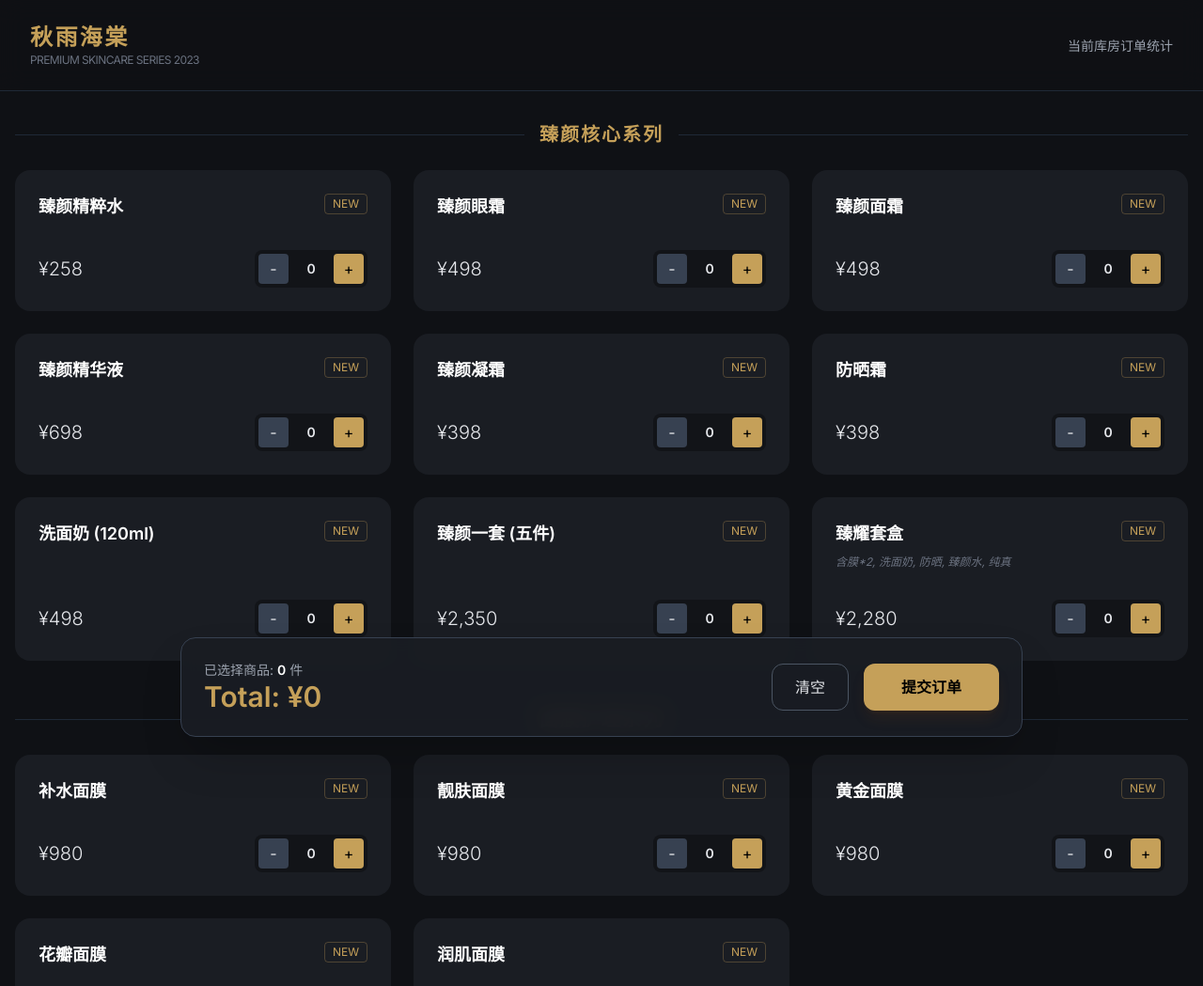
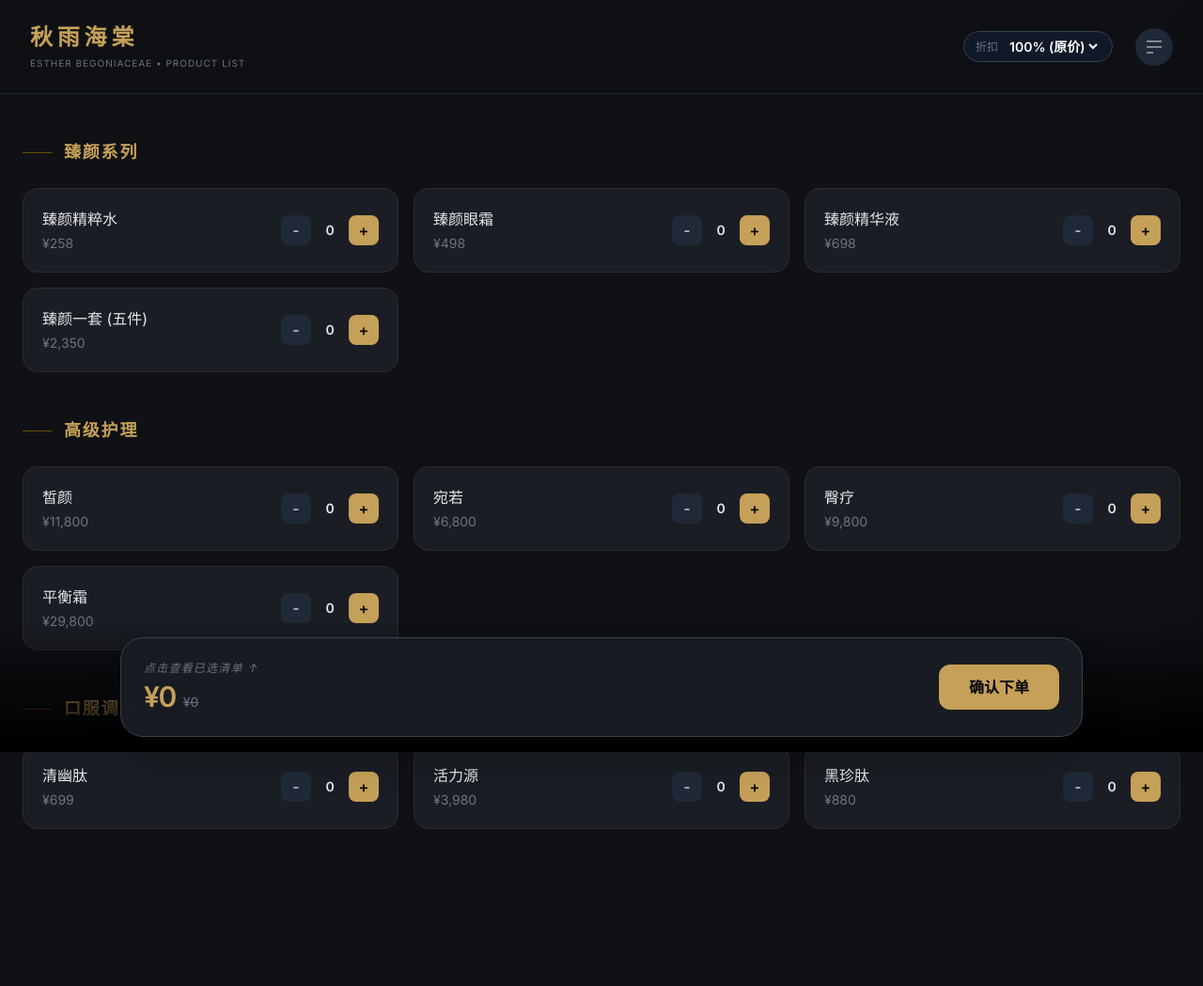
Before and after one commit to master-psy/qyhtgoodsprice, a plain HTML site: page index.html in a window 1280 px wide. Shown: the top 1049 px of the page at 94% size. Drawn offline with nearby package versions, Linux system fonts and the light colour scheme.

Commit message:
Update index.html

```diff
--- a/index.html
+++ b/index.html
@@ -3,224 +3,223 @@
 <head>
     <meta charset="UTF-8">
     <meta name="viewport" content="width=device-width, initial-scale=1.0">
-    <title>秋雨海棠 | 产品选购中心</title>
+    <title>秋雨海棠 | 数字化订货单</title>
     <script src="https://cdn.tailwindcss.com"></script>
     <link href="https://fonts.googleapis.com/css2?family=Inter:wght@300;400;600&family=Noto+Serif+SC:wght@400;700&display=swap" rel="stylesheet">
     <style>
-        :root {
-            --brand-gold: #c5a059;
-            --dark-bg: #0f1115;
-            --card-bg: #1a1d23;
-        }
-        body {
-            font-family: 'Inter', 'Noto Serif SC', serif;
-            background-color: var(--dark-bg);
-            color: #e5e7eb;
-            scroll-behavior: smooth;
-        }
+        :root { --brand-gold: #c5a059; --dark-bg: #0f1115; --card-bg: #1a1d23; }
+        body { font-family: 'Inter', 'Noto Serif SC', serif; background-color: var(--dark-bg); color: #e5e7eb; overflow-x: hidden; }
         .gold-text { color: var(--brand-gold); }
-        .gold-border { border-color: var(--brand-gold); }
         .gold-bg { background-color: var(--brand-gold); }
+        .product-card { transition: all 0.3s ease; border: 1px solid #2d2d2d; }
+        .product-card:hover { border-color: var(--brand-gold); background: #22262d; }
 
-        /* 自定义滚动条 */
-        ::-webkit-scrollbar { width: 6px; }
-        ::-webkit-scrollbar-thumb { background: #374151; border-radius: 10px; }
-
-        .product-card {
-            transition: all 0.3s cubic-bezier(0.4, 0, 0.2, 1);
-            border: 1px solid transparent;
-        }
-        .product-card:hover {
-            transform: translateY(-4px);
-            border-color: var(--brand-gold);
-            box-shadow: 0 10px 20px rgba(0,0,0,0.3);
-        }
-        .cart-panel {
-            backdrop-filter: blur(10px);
-            background: rgba(26, 29, 35, 0.95);
-        }
+        /* 侧边栏动画 */
+        #cart-drawer { transition: transform 0.4s cubic-bezier(0.4, 0, 0.2, 1); transform: translateX(100%); }
+        #cart-drawer.open { transform: translateX(0); }
+        .drawer-overlay { transition: opacity 0.3s ease; opacity: 0; pointer-events: none; }
+        .drawer-overlay.open { opacity: 1; pointer-events: auto; }
     </style>
 </head>
-<body class="antialiased">
+<body class="antialiased pb-32">
 
-    <header class="sticky top-0 z-50 py-6 px-8 flex justify-between items-center bg-[#0f1115]/80 backdrop-blur-md border-b border-gray-800">
+    <header class="sticky top-0 z-40 py-6 px-8 flex justify-between items-center bg-[#0f1115]/90 backdrop-blur-md border-b border-gray-800">
         <div>
-            <h1 class="text-2xl font-bold tracking-widest gold-text">秋雨海棠</h1>
-            <p class="text-xs text-gray-500 uppercase tracking-tighter">Premium Skincare Series 2023</p>
+            <h1 class="text-2xl font-bold tracking-[0.2em] gold-text uppercase">秋雨海棠</h1>
+            <p class="text-[10px] text-gray-500 tracking-widest mt-1">ESTHER BEGONIACEAE • PRODUCT LIST</p>
         </div>
-        <div class="text-right">
-            <span class="text-sm text-gray-400">当前库房订单统计</span>
+        <div class="flex items-center space-x-6">
+            <div class="hidden md:flex items-center bg-gray-900 px-3 py-1.5 rounded-full border border-gray-700">
+                <span class="text-xs text-gray-500 mr-2">折扣</span>
+                <select id="discount-select" onchange="calculateTotal()" class="bg-transparent text-sm font-bold text-white border-none focus:ring-0 cursor-pointer">
+                    <option value="1">100% (原价)</option>
+                    <option value="0.9">90% (9折)</option>
+                    <option value="0.8">80% (8折)</option>
+                    <option value="0.5">50% (半价)</option>
+                </select>
+            </div>
+            <button onclick="toggleDrawer()" class="relative p-2 bg-gray-800 rounded-full hover:bg-gray-700 transition">
+                <svg xmlns="http://www.w3.org/2000/svg" class="h-6 w-6" fill="none" viewBox="0 0 24 24" stroke="currentColor">
+                    <path stroke-linecap="round" stroke-linejoin="round" stroke-width="2" d="List" />
+                    <path d="M4 6h16M4 12h16M4 18h7" />
+                </svg>
+                <span id="cart-dot" class="absolute -top-1 -right-1 w-4 h-4 bg-red-500 rounded-full text-[10px] flex items-center justify-center hidden">0</span>
+            </button>
         </div>
     </header>
 
-    <main class="max-w-7xl mx-auto px-4 py-8 pb-32">
-        <div id="product-container" class="space-y-12">
+    <main class="max-w-7xl mx-auto px-6 py-12" id="product-container"></main>
+
+    <div class="fixed bottom-0 left-0 right-0 z-30 p-4 bg-gradient-to-t from-black to-transparent">
+        <div class="max-w-5xl mx-auto bg-[#1a1d23]/95 backdrop-blur-xl border border-gray-700 p-6 rounded-3xl shadow-2xl flex flex-wrap items-center justify-between">
+            <div class="cursor-pointer" onclick="toggleDrawer()">
+                <p class="text-xs text-gray-500 uppercase tracking-widest mb-1 italic">点击查看已选清单 ↑</p>
+                <div class="flex items-baseline space-x-2">
+                    <span class="text-3xl font-bold gold-text tracking-tighter">¥<span id="final-price">0</span></span>
+                    <span class="text-sm text-gray-500 line-through">¥<span id="raw-price">0</span></span>
+                </div>
             </div>
-    </main>
-
-    <div class="fixed bottom-0 left-0 right-0 p-4 z-50">
-        <div class="max-w-4xl mx-auto cart-panel rounded-2xl border border-gray-700 p-6 flex flex-col md:flex-row items-center justify-between shadow-2xl">
-            <div class="mb-4 md:mb-0">
-                <p class="text-gray-400 text-sm">已选择商品: <span id="total-count" class="text-white font-bold">0</span> 件</p>
-                <h2 class="text-3xl font-bold gold-text">Total: ¥<span id="total-price">0</span></h2>
-            </div>
-            <div class="flex space-x-4">
-                <button onclick="resetCart()" class="px-6 py-3 rounded-xl border border-gray-600 hover:bg-gray-800 transition">清空</button>
-                <button class="px-10 py-3 rounded-xl gold-bg text-black font-bold hover:opacity-90 transition shadow-lg shadow-yellow-900/20">
-                    提交订单
+            <div class="flex items-center space-x-4">
+                <div id="save-banner" class="hidden px-3 py-1 bg-yellow-900/20 border border-yellow-700/50 rounded-lg text-xs gold-text">
+                    已省 ¥<span id="save-value">0</span>
+                </div>
+                <button onclick="toggleDrawer()" class="gold-bg text-black font-bold px-8 py-3 rounded-xl hover:brightness-110 transition-all">
+                    确认下单
                 </button>
             </div>
         </div>
     </div>
 
+    <div id="drawer-overlay" onclick="toggleDrawer()" class="drawer-overlay fixed inset-0 bg-black/60 z-[60]"></div>
+    <div id="cart-drawer" class="fixed top-0 right-0 h-full w-full max-w-md bg-[#16191e] z-[70] shadow-2xl flex flex-col border-l border-gray-800">
+        <div class="p-6 border-b border-gray-800 flex justify-between items-center">
+            <h2 class="text-xl font-bold tracking-wider">已选明细</h2>
+            <button onclick="toggleDrawer()" class="text-gray-400 hover:text-white text-2xl">&times;</button>
+        </div>
+
+        <div id="cart-list" class="flex-1 overflow-y-auto p-6 space-y-4">
+            <div class="text-center py-20 text-gray-600">
+                <p>清单空空如也</p>
+            </div>
+        </div>
+
+        <div class="p-6 bg-black/40 border-t border-gray-800">
+            <div class="flex justify-between mb-4">
+                <span class="text-gray-400">商品件数</span>
+                <span id="drawer-count" class="font-bold">0 件</span>
+            </div>
+            <div class="flex justify-between mb-6">
+                <span class="text-gray-400">应付总额</span>
+                <span class="text-2xl font-bold gold-text">¥<span id="drawer-price">0</span></span>
+            </div>
+            <button class="w-full gold-bg text-black font-bold py-4 rounded-xl shadow-lg">提交保存</button>
+        </div>
+    </div>
+
     <script>
-        // 商品数据结构
-        const productData = [
-            {
-                category: "臻颜核心系列",
-                items: [
-                    { id: 1, name: "臻颜精粹水", price: 258 },
-                    { id: 2, name: "臻颜眼霜", price: 498 },
-                    { id: 3, name: "臻颜面霜", price: 498 },
-                    { id: 4, name: "臻颜精华液", price: 698 },
-                    { id: 5, name: "臻颜凝霜", price: 398 },
-                    { id: 6, name: "防晒霜", price: 398 },
-                    { id: 7, name: "洗面奶 (120ml)", price: 498 },
-                    { id: 8, name: "臻颜一套 (五件)", price: 2350 },
-                    { id: 9, name: "臻耀套盒", price: 2280, note: "含膜*2, 洗面奶, 防晒, 臻颜水, 纯真" }
-                ]
-            },
-            {
-                category: "面膜护理系列",
-                items: [
-                    { id: 10, name: "补水面膜", price: 980 },
-                    { id: 11, name: "靓肤面膜", price: 980 },
-                    { id: 12, name: "黄金面膜", price: 980 },
-                    { id: 13, name: "花瓣面膜", price: 980 },
-                    { id: 14, name: "润肌面膜", price: 1280 }
-                ]
-            },
-            {
-                category: "日常与修护",
-                items: [
-                    { id: 15, name: "洁面乳 (120ml)", price: 498 },
-                    { id: 16, name: "时光保湿精粹水", price: 498 },
-                    { id: 17, name: "舒敏精华", price: 1980 },
-                    { id: 18, name: "平衡霜", price: 29800, note: "体验价 9800/次" }
-                ]
-            },
-            {
-                category: "健康调理内服",
-                items: [
-                    { id: 19, name: "清幽肽", price: 699 },
-                    { id: 20, name: "益畅", price: 799 },
-                    { id: 21, name: "纯珍清露", price: 850 },
-                    { id: 22, name: "美颜肌", price: 850 },
-                    { id: 23, name: "睡美人", price: 850 },
-                    { id: 24, name: "缮骨肽", price: 850 },
-                    { id: 25, name: "活力源", price: 3980 },
-                    { id: 26, name: "黑珍肽", price: 880 }
-                ]
-            },
-            {
-                category: "高端院护理",
-                items: [
-                    { id: 27, name: "皙颜", price: 11800 },
-                    { id: 28, name: "眼抗", price: 4980 },
-                    { id: 29, name: "面部滋养套", price: 3800 },
-                    { id: 30, name: "宛若", price: 6800 },
-                    { id: 31, name: "舒缓净化", price: 6800 },
-                    { id: 32, name: "肩颈护理", price: 6800 },
-                    { id: 33, name: "臀疗", price: 9800 },
-                    { id: 34, name: "箐纯智颜", price: 880, note: "7800/12次" },
-                    { id: 35, name: "5D塑形", price: 3980, note: "全周期 19800" },
-                    { id: 36, name: "水漾保湿套盒", price: 2980 }
-                ]
-            },
-            {
-                category: "院装/大包装产品",
-                items: [
-                    { id: 37, name: "院装精华素", price: 1600 },
-                    { id: 38, name: "赋活美容液", price: 1800 },
-                    { id: 39, name: "按摩膏", price: 1280 },
-                    { id: 40, name: "身体/面部油", price: 1300 },
-                    { id: 41, name: "院装洁面乳", price: 980 }
-                ]
-            }
+        // 商品数据
+        const products = [
+            { category: "臻颜系列", items: [
+                { id: 1, name: "臻颜精粹水", price: 258 }, { id: 2, name: "臻颜眼霜", price: 498 },
+                { id: 4, name: "臻颜精华液", price: 698 }, { id: 8, name: "臻颜一套 (五件)", price: 2350 }
+            ]},
+            { category: "高级护理", items: [
+                { id: 27, name: "皙颜", price: 11800 }, { id: 30, name: "宛若", price: 6800 },
+                { id: 33, name: "臀疗", price: 9800 }, { id: 18, name: "平衡霜", price: 29800 }
+            ]},
+            { category: "口服调理", items: [
+                { id: 19, name: "清幽肽", price: 699 }, { id: 25, name: "活力源", price: 3980 },
+                { id: 26, name: "黑珍肽", price: 880 }
+            ]}
         ];
 
-        // 购物车状态
         let cart = {};
 
-        // 初始化页面
         function init() {
             const container = document.getElementById('product-container');
-            productData.forEach(cat => {
-                const section = document.createElement('section');
-                section.innerHTML = `
-                    <div class="flex items-center mb-6">
-                        <div class="h-px flex-1 bg-gray-800"></div>
-                        <h3 class="px-4 text-xl font-bold gold-text tracking-widest">${cat.category}</h3>
-                        <div class="h-px flex-1 bg-gray-800"></div>
-                    </div>
-                    <div class="grid grid-cols-1 md:grid-cols-2 lg:grid-cols-3 gap-6">
-                        ${cat.items.map(item => `
-                            <div class="product-card bg-[#1a1d23] p-6 rounded-2xl flex flex-col justify-between">
-                                <div>
-                                    <div class="flex justify-between items-start mb-2">
-                                        <h4 class="text-lg font-semibold text-white">${item.name}</h4>
-                                        <span class="text-xs gold-text border border-[#c5a059]/30 px-2 py-0.5 rounded">NEW</span>
+            products.forEach(cat => {
+                const html = `
+                    <div class="mb-12">
+                        <h2 class="text-lg font-bold gold-text mb-6 flex items-center tracking-widest">
+                            <span class="w-8 h-[1px] bg-yellow-600/50 mr-3"></span>${cat.category}
+                        </h2>
+                        <div class="grid grid-cols-1 md:grid-cols-2 lg:grid-cols-3 gap-4">
+                            ${cat.items.map(p => `
+                                <div class="product-card rounded-2xl p-5 flex justify-between items-center bg-[#1a1d23]">
+                                    <div>
+                                        <h4 class="font-medium">${p.name}</h4>
+                                        <p class="text-sm text-gray-500 mt-1">¥${p.price.toLocaleString()}</p>
                                     </div>
-                                    ${item.note ? `<p class="text-xs text-gray-500 mb-4 italic">${item.note}</p>` : '<div class="mb-4"></div>'}
-                                </div>
-                                <div class="flex justify-between items-center mt-4">
-                                    <span class="text-xl font-light text-gray-200">¥${item.price.toLocaleString()}</span>
-                                    <div class="flex items-center space-x-3 bg-black/30 rounded-lg p-1">
-                                        <button onclick="updateQty(${item.id}, -1, ${item.price})" class="w-8 h-8 rounded bg-gray-700 hover:bg-gray-600 flex items-center justify-center">-</button>
-                                        <span id="qty-${item.id}" class="w-6 text-center text-sm font-bold">0</span>
-                                        <button onclick="updateQty(${item.id}, 1, ${item.price})" class="w-8 h-8 rounded gold-bg text-black hover:opacity-80 flex items-center justify-center">+</button>
+                                    <div class="flex items-center space-x-3">
+                                        <button onclick="updateQty(${p.id}, -1, '${p.name}', ${p.price})" class="w-8 h-8 rounded-lg bg-gray-800 flex items-center justify-center">-</button>
+                                        <span id="qty-${p.id}" class="w-4 text-center text-sm font-bold">0</span>
+                                        <button onclick="updateQty(${p.id}, 1, '${p.name}', ${p.price})" class="w-8 h-8 rounded-lg gold-bg text-black flex items-center justify-center font-bold">+</button>
                                     </div>
                                 </div>
-                            </div>
-                        `).join('')}
+                            `).join('')}
+                        </div>
                     </div>
                 `;
-                container.appendChild(section);
+                container.insertAdjacentHTML('beforeend', html);
             });
         }
 
-        // 更新数量
-        function updateQty(id, change, price) {
-            if (!cart[id]) cart[id] = { qty: 0, price: price };
+        function updateQty(id, change, name, price) {
+            if (!cart[id]) cart[id] = { name: name, qty: 0, price: price };
+            cart[id].qty = Math.max(0, cart[id].qty + change);
+            if (cart[id].qty === 0) delete cart[id];
 
-            cart[id].qty = Math.max(0, cart[id].qty + change);
+            // 更新页面上所有该商品的显示数量
+            const qtyEls = document.querySelectorAll(`[id="qty-${id}"]`);
+            qtyEls.forEach(el => el.innerText = cart[id] ? cart[id].qty : 0);
 
-            document.getElementById(`qty-${id}`).innerText = cart[id].qty;
             calculateTotal();
-
-            // 简单的动画反馈
-            const el = document.getElementById(`qty-${id}`);
-            el.classList.add('scale-125', 'gold-text');
-            setTimeout(() => el.classList.remove('scale-125', 'gold-text'), 200);
+            renderCartList();
         }
 
-        // 计算总价
         function calculateTotal() {
-            let total = 0;
+            let raw = 0;
             let count = 0;
-            for (let key in cart) {
-                total += cart[key].qty * cart[key].price;
-                count += cart[key].qty;
+            const discount = parseFloat(document.getElementById('discount-select').value);
+
+            for (let id in cart) {
+                raw += cart[id].qty * cart[id].price;
+                count += cart[id].qty;
             }
-            document.getElementById('total-price').innerText = total.toLocaleString();
-            document.getElementById('total-count').innerText = count;
+
+            const final = Math.round(raw * discount);
+
+            document.getElementById('raw-price').innerText = raw.toLocaleString();
+            document.getElementById('final-price').innerText = final.toLocaleString();
+            document.getElementById('drawer-price').innerText = final.toLocaleString();
+            document.getElementById('drawer-count').innerText = `${count} 件`;
+
+            // 提示立省
+            const saveBanner = document.getElementById('save-banner');
+            const saveVal = document.getElementById('save-value');
+            if (raw > final) {
+                saveBanner.classList.remove('hidden');
+                saveVal.innerText = (raw - final).toLocaleString();
+            } else {
+                saveBanner.classList.add('hidden');
+            }
+
+            // 顶部小红点
+            const dot = document.getElementById('cart-dot');
+            dot.innerText = count;
+            count > 0 ? dot.classList.remove('hidden') : dot.classList.add('hidden');
         }
 
-        // 重置
-        function resetCart() {
-            cart = {};
-            document.querySelectorAll('[id^="qty-"]').forEach(el => el.innerText = '0');
-            calculateTotal();
+        function renderCartList() {
+            const listContainer = document.getElementById('cart-list');
+            const keys = Object.keys(cart);
+
+            if (keys.length === 0) {
+                listContainer.innerHTML = '<div class="text-center py-20 text-gray-600"><p>尚未选择任何商品</p></div>';
+                return;
+            }
+
+            listContainer.innerHTML = keys.map(id => {
+                const item = cart[id];
+                return `
+                    <div class="flex justify-between items-center bg-black/20 p-4 rounded-xl border border-gray-800">
+                        <div>
+                            <p class="font-bold text-sm text-gray-100">${item.name}</p>
+                            <p class="text-xs gold-text mt-1">¥${item.price} × ${item.qty}</p>
+                        </div>
+                        <div class="flex items-center space-x-2">
+                            <button onclick="updateQty(${id}, -1, '${item.name}', ${item.price})" class="w-6 h-6 rounded bg-gray-700 text-xs">-</button>
+                            <span class="text-xs font-bold w-4 text-center">${item.qty}</span>
+                            <button onclick="updateQty(${id}, 1, '${item.name}', ${item.price})" class="w-6 h-6 rounded gold-bg text-black text-xs">+</button>
+                        </div>
+                    </div>
+                `;
+            }).join('');
+        }
+
+        function toggleDrawer() {
+            document.getElementById('cart-drawer').classList.toggle('open');
+            document.getElementById('drawer-overlay').classList.toggle('open');
         }
 
         window.onload = init;
```
